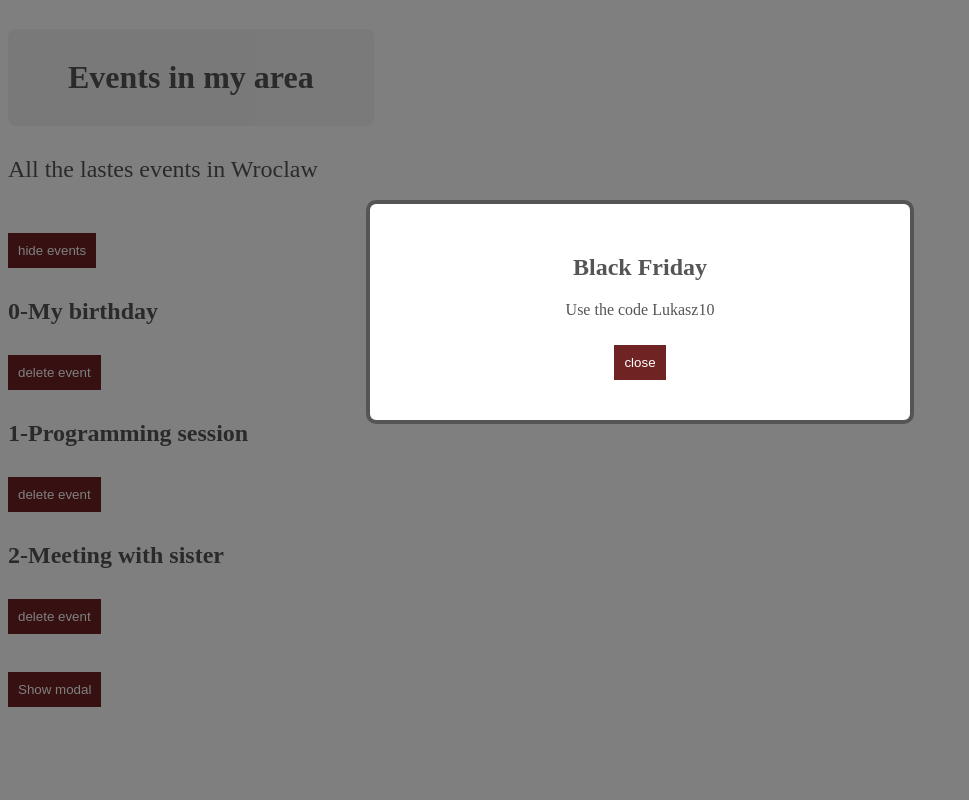
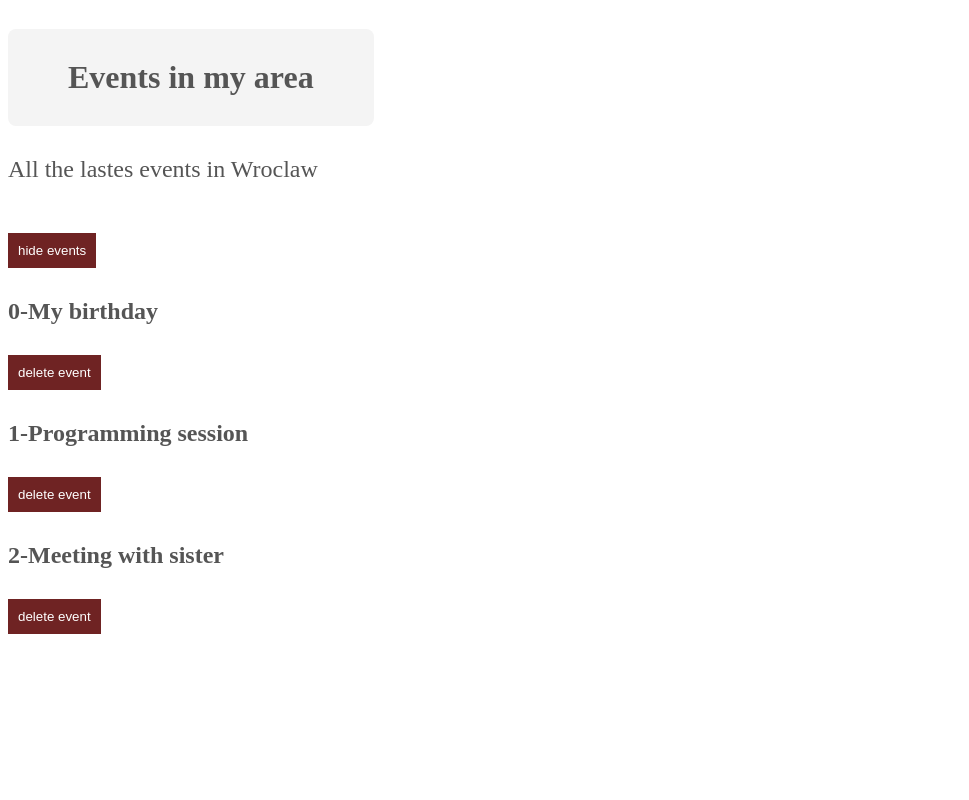
Before and after one commit to Lukasz1991PL/Programming-session, a React (Create React App) app: page / in a window 1280 px wide. Shown: the top 800 px of the page, without its empty margins (0-969 px from the left). Built offline with nearby package versions, Linux system fonts and the light colour scheme.

Commit message:
add more style

```diff
--- a/src/components/Modal/Modal.js
+++ b/src/components/Modal/Modal.js
@@ -1,9 +1,8 @@
 import React from 'react';
-
-import './Modal.css';
+import styles from './Modal.module.css';
 export function Modal({ children, handleCloseModel, isSalesModal }) {
   return (
-    <div className='modal-backdrop'>
+    <div className={styles.modal}>
       <div
         className='modal'
         style={{
```
Also changed, not shown: src/components/EventList/EvenList.module.css (added), src/components/Modal/Modal.module.css (renamed from src/components/Modal/Modal.css).
